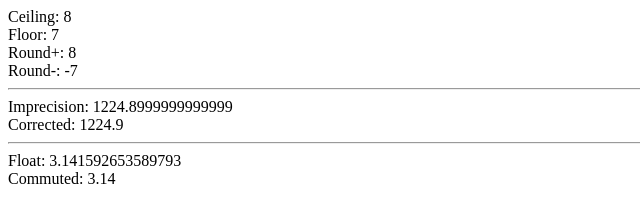
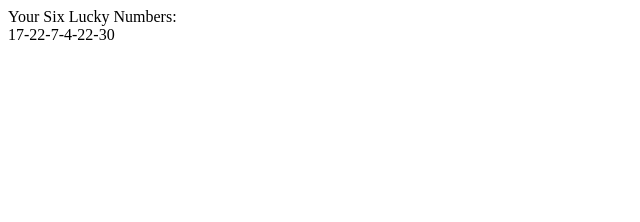
Before and after one commit to codea2z/JavaScript-in-Easy-Steps---Chapter-6, a plain HTML site: page public_html/index.html in a window 1280 px wide. Shown: the whole page, without its empty margins (0-640 px from the left). Drawn offline with Linux system fonts and the light colour scheme.

Commit message:
Working with numbers & strings

```diff
--- a/public_html/float.js
+++ /dev/null
@@ -1,18 +0,0 @@
-/*
- * To change this license header, choose License Headers in Project Properties.
- * To change this template file, choose Tools | Templates
- * and open the template in the editor.
- */
-function init()
-{
-    panel.innerHTML = "Ceiling: " + Math.ceil(7.5) +
-            "<br>Floor: " + Math.floor(7.5) + "<br>Round+: " +
-            Math.round(7.5) + "<br>Round-: " + Math.round(-7.5);
-
-    panel.innerHTML += "<hr> Imprecision: " + (81.66 * 15) +
-            "<br>Corrected: " + ((81.66 * 100) * 15)/100;
-    panel.innerHTML += "<hr>Float: " + Math.PI + "<br>Commuted: " +
-            (Math.round(Math.PI * 100))/100;
-}
-
-document.addEventListener("DOMContentLoaded", init,false);
--- a/public_html/index.html
+++ b/public_html/index.html
@@ -9,7 +9,7 @@ and open the template in the editor.
         <title>Chapter 6</title>
         <meta charset="UTF-8">
         <meta name="viewport" content="width=device-width, initial-scale=1.0">
-    <script type="text/javascript" src="float.js"></script>
+    <script type="text/javascript" src="random.js"></script>
     </head>
     <body>
         <div id="panel"></div>
--- /dev/null
+++ b/public_html/random.js
@@ -0,0 +1,34 @@
+/*
+ * To change this license header, choose License Headers in Project Properties.
+ * To change this template file, choose Tools | Templates
+ * and open the template in the editor.
+ */
+function init()
+{
+    var panel = document.getElementById("panel");
+    var i, rand, temp, str, nums=[];
+
+    for (i = 1; i < 50; i++)
+    {
+        nums[i] = i;
+    }
+    for (i = 1; i < 50; i++)
+    {
+        rand = Math.ceil(Math.random()*49);
+        temp = nums[i];
+        nums[i] = nums[rand];
+    }
+    str = "Your Six Lucky Numbers:<br>";
+    for (i = 1; i < 7; i++)
+    {
+        str += nums[i];
+        if (i !== 6)
+        {
+            str += "-";
+        }
+    }
+
+    panel.innerHTML = str;
+}
+
+document.addEventListener("DOMContentLoaded", init,false);
```
